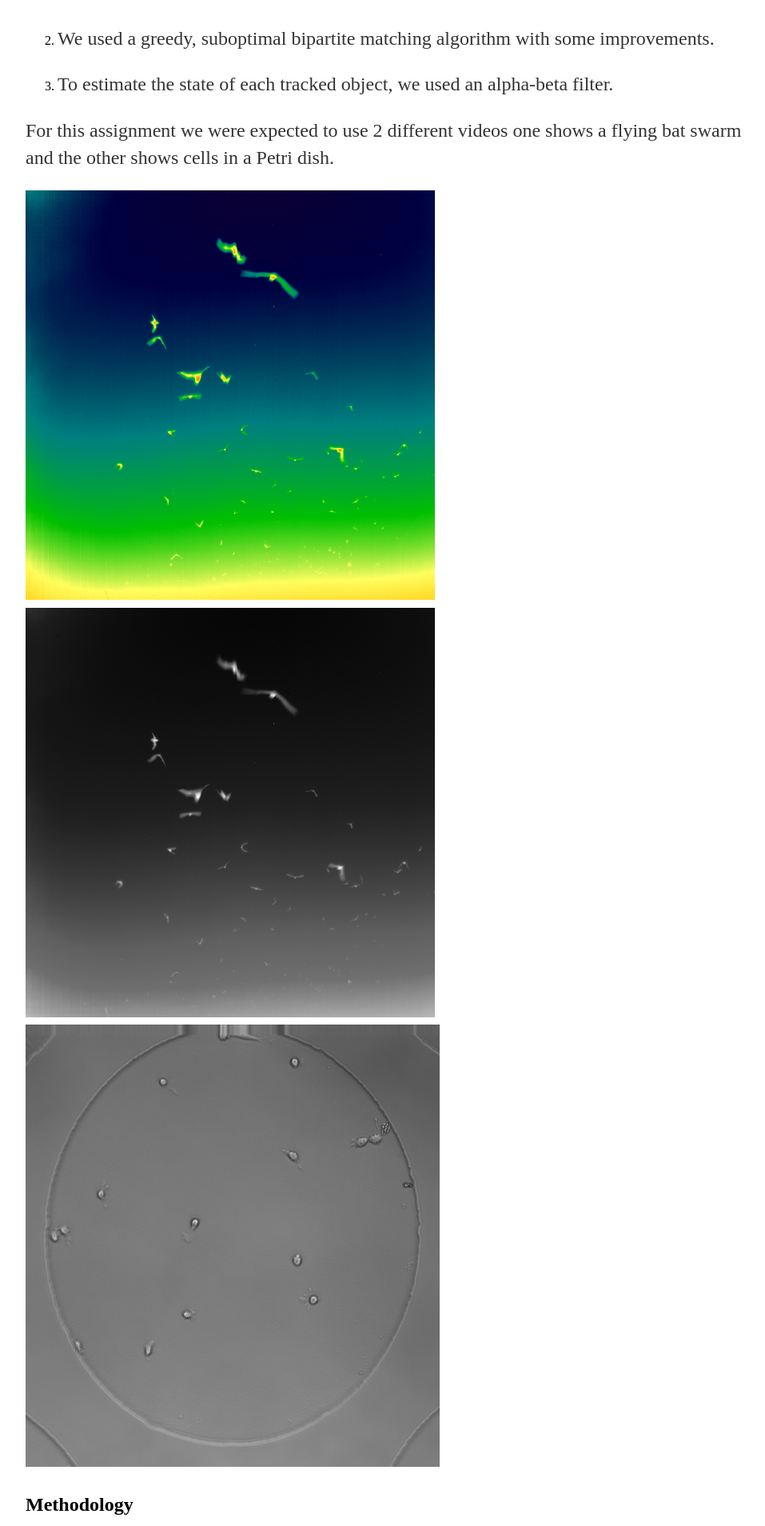
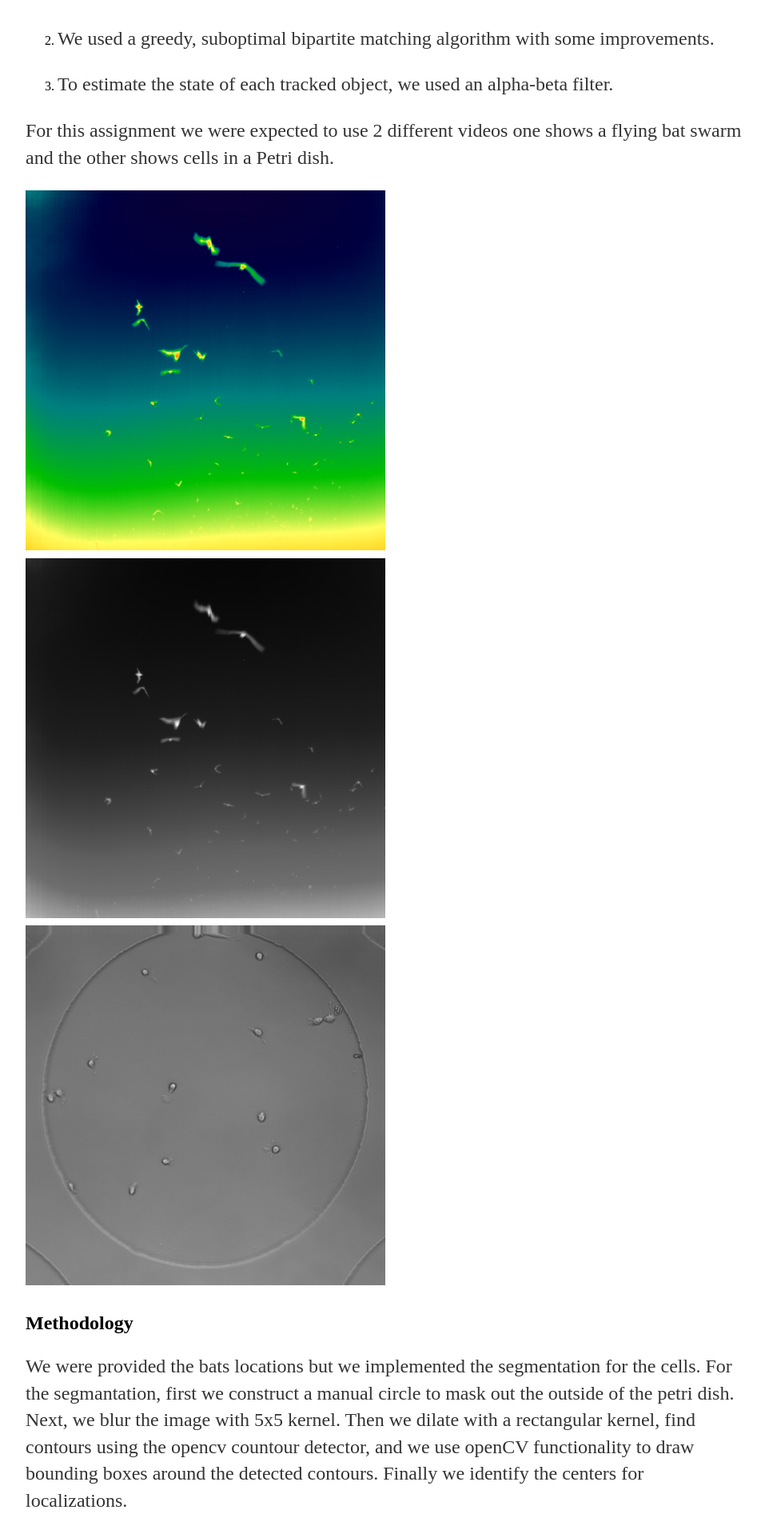
Before and after one commit to kubraeryilmaz/kubraeryilmaz.github.io, a Jekyll site: the page built from _posts/2021-04-09-CS585-HW3.md, in a window 1280 px wide. Shown: the part 490-2398 px from the top of the page at 80% size, without its empty margins (160-1117 px from the left). Built offline with Jekyll 4.4.1, drawn with Linux system fonts in a browser that asks for light colours.

Commit message:
Update 2021-04-09-CS585-HW3.md

```diff
--- a/_posts/2021-04-09-CS585-HW3.md
+++ b/_posts/2021-04-09-CS585-HW3.md
@@ -17,9 +17,9 @@ The goal of this assignment is learning more about the practical issues that ari
 
 For this assignment we were expected to use 2 different videos one shows a flying bat swarm and the other shows cells in a Petri dish.
 
-![Bat dataset false color image](/pics/CS585Bats-FalseColorBats.png 'Bat dataset false color image'){:height="512px" width="512px"}
-![Bat dataset gray color image](/pics/CS585Bats-GrayBats.png 'Bat dataset gray color image'){:height="512px" width="512px"}
-![Cell dataset](/pics/CS585-Cells.jpg 'Cell dataset'){:height="553px" width="518px"}
+![Bat dataset false color image](/pics/CS585Bats-FalseColorBats.png 'Bat dataset false color image'){:height="450px" width="450px"}
+![Bat dataset gray color image](/pics/CS585Bats-GrayBats.png 'Bat dataset gray color image'){:height="450px" width="450px"}
+![Cell dataset](/pics/CS585-Cells.jpg 'Cell dataset'){:height="450px" width="450px"}
 
 Methodology
 ---------------------
```
